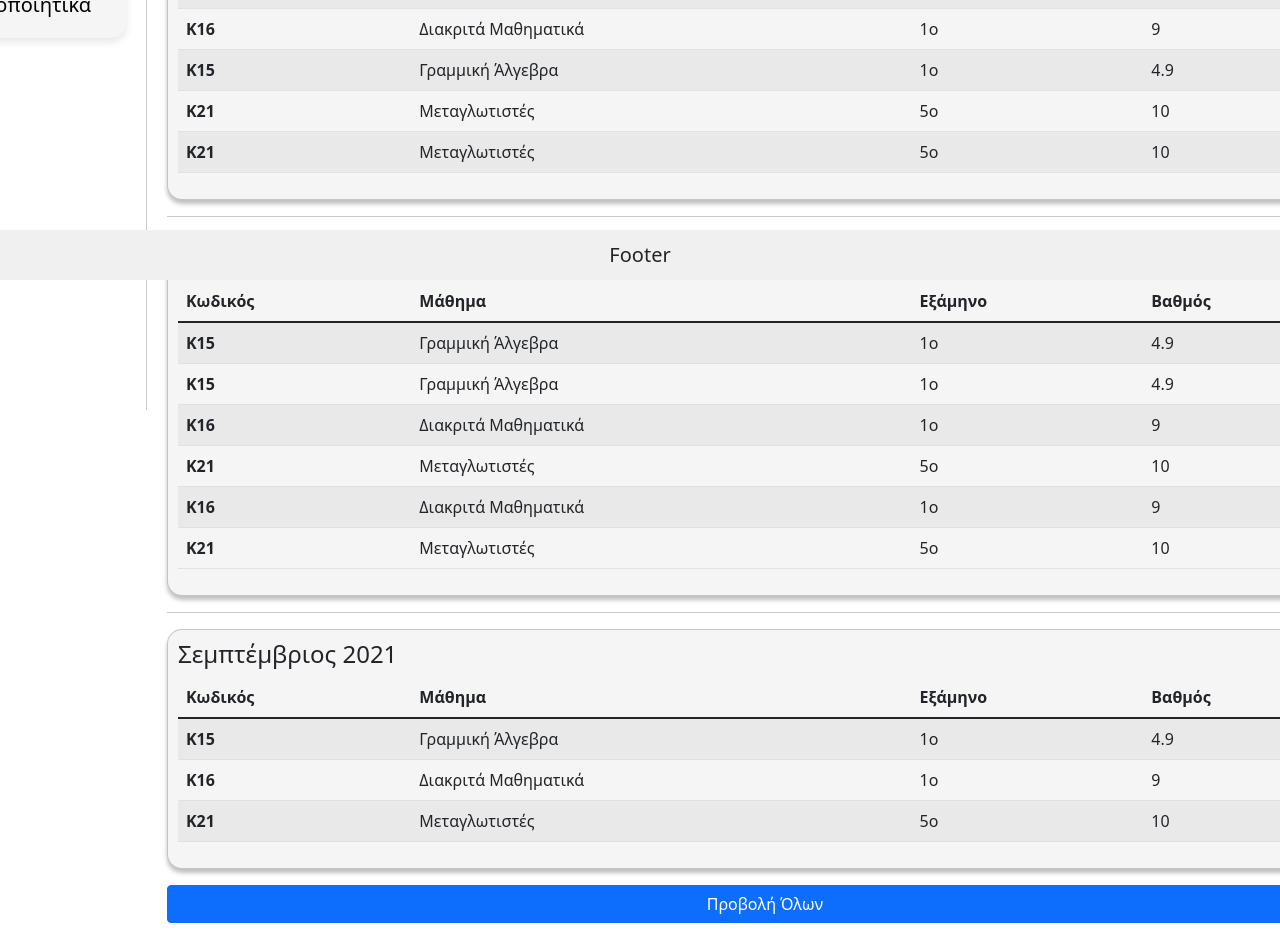
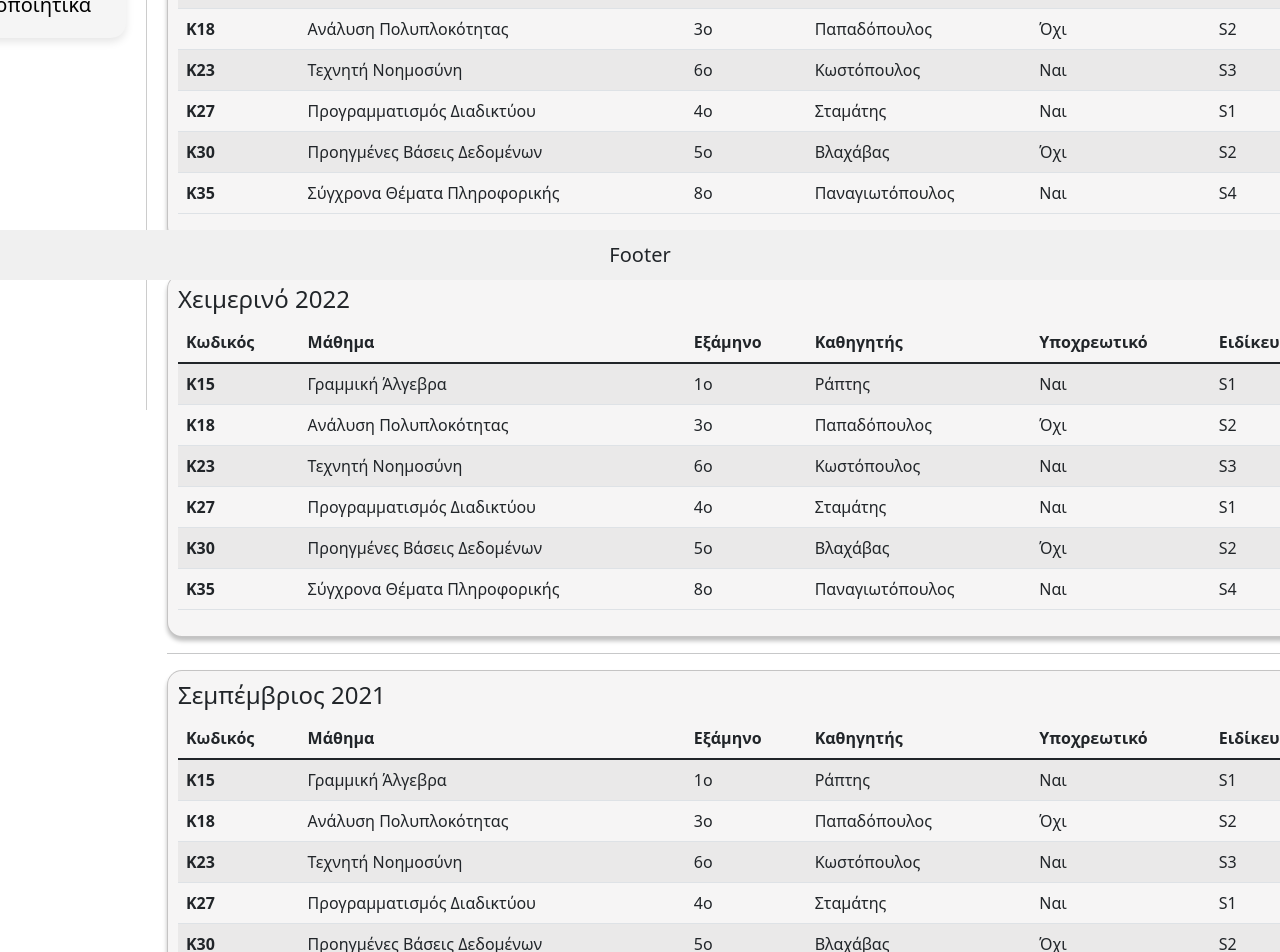
Before and after one commit to kostasalex/My_Studies-Redesign, a React (Vite) app in the folder client/: page /student/registration in a window 1280 px wide. Shown: the part 520-1472 px from the top of the page. Built offline with nearby package versions, Linux system fonts and the light colour scheme.

Commit message:
geia sas

```diff
--- a/client/src/components/UserSpecific/student/registration/OldRegistrationsSection.jsx
+++ b/client/src/components/UserSpecific/student/registration/OldRegistrationsSection.jsx
@@ -14,7 +14,9 @@ const OldRegistrations = () => {
                 <th scope="col">Κωδικός</th>
                 <th scope="col">Μάθημα</th>
                 <th scope="col">Εξάμηνο</th>
-                <th scope="col">Βαθμός</th>
+                <th scope="col">Καθηγητής</th>
+                <th scope="col">Υποχρεωτικό</th>
+                <th scope="col">Ειδίκευση</th>
               </tr>
             </thead>
             <tbody>
@@ -22,32 +24,49 @@ const OldRegistrations = () => {
                 <th scope="row">Κ15</th>
                 <td>Γραμμική Άλγεβρα</td>
                 <td>1ο</td>
-                <td>4.9</td>
+                <td>Ράπτης</td>
+                <td>Ναι</td>
+                <td>S1</td>
               </tr>
               <tr>
-                <th scope="row">K16</th>
-                <td>Διακριτά Μαθηματικά</td>
-                <td>1ο</td>
-                <td>9</td>
+                <th scope="row">Κ18</th>
+                <td>Ανάλυση Πολυπλοκότητας</td>
+                <td>3ο</td>
+                <td>Παπαδόπουλος</td>
+                <td>Όχι</td>
+                <td>S2</td>
               </tr>
               <tr>
-                <th scope="row">Κ15</th>
-                <td>Γραμμική Άλγεβρα</td>
-                <td>1ο</td>
-                <td>4.9</td>
-              </tr>
-
-              <tr>
-                <th scope="row">K21</th>
-                <td>Μεταγλωτιστές</td>
-                <td>5ο</td>
-                <td>10</td>
+                <th scope="row">K23</th>
+                <td>Τεχνητή Νοημοσύνη</td>
+                <td>6ο</td>
+                <td>Κωστόπουλος</td>
+                <td>Ναι</td>
+                <td>S3</td>
               </tr>
               <tr>
-                <th scope="row">K21</th>
-                <td>Μεταγλωτιστές</td>
+                <th scope="row">K27</th>
+                <td>Προγραμματισμός Διαδικτύου</td>
+                <td>4ο</td>
+                <td>Σταμάτης</td>
+                <td>Ναι</td>
+                <td>S1</td>
+              </tr>
+              <tr>
+                <th scope="row">K30</th>
+                <td>Προηγμένες Βάσεις Δεδομένων</td>
                 <td>5ο</td>
-                <td>10</td>
+                <td>Βλαχάβας</td>
+                <td>Όχι</td>
+                <td>S2</td>
+              </tr>
+              <tr>
+                <th scope="row">K35</th>
+                <td>Σύγχρονα Θέματα Πληροφορικής</td>
+                <td>8ο</td>
+                <td>Παναγιωτόπουλος</td>
+                <td>Ναι</td>
+                <td>S4</td>
               </tr>
             </tbody>
           </table>
@@ -56,6 +75,7 @@ const OldRegistrations = () => {
       <hr></hr>
       <div className={styles["table"]}>
         <h4>Χειμερινό 2022</h4>
+
         <div>
           <table className="table table-striped">
             <thead>
@@ -63,7 +83,9 @@ const OldRegistrations = () => {
                 <th scope="col">Κωδικός</th>
                 <th scope="col">Μάθημα</th>
                 <th scope="col">Εξάμηνο</th>
-                <th scope="col">Βαθμός</th>
+                <th scope="col">Καθηγητής</th>
+                <th scope="col">Υποχρεωτικό</th>
+                <th scope="col">Ειδίκευση</th>
               </tr>
             </thead>
             <tbody>
@@ -71,37 +93,49 @@ const OldRegistrations = () => {
                 <th scope="row">Κ15</th>
                 <td>Γραμμική Άλγεβρα</td>
                 <td>1ο</td>
-                <td>4.9</td>
+                <td>Ράπτης</td>
+                <td>Ναι</td>
+                <td>S1</td>
               </tr>
               <tr>
-                <th scope="row">Κ15</th>
-                <td>Γραμμική Άλγεβρα</td>
-                <td>1ο</td>
-                <td>4.9</td>
+                <th scope="row">Κ18</th>
+                <td>Ανάλυση Πολυπλοκότητας</td>
+                <td>3ο</td>
+                <td>Παπαδόπουλος</td>
+                <td>Όχι</td>
+                <td>S2</td>
               </tr>
               <tr>
-                <th scope="row">K16</th>
-                <td>Διακριτά Μαθηματικά</td>
-                <td>1ο</td>
-                <td>9</td>
+                <th scope="row">K23</th>
+                <td>Τεχνητή Νοημοσύνη</td>
+                <td>6ο</td>
+                <td>Κωστόπουλος</td>
+                <td>Ναι</td>
+                <td>S3</td>
               </tr>
               <tr>
-                <th scope="row">K21</th>
-                <td>Μεταγλωτιστές</td>
-                <td>5ο</td>
-                <td>10</td>
+                <th scope="row">K27</th>
+                <td>Προγραμματισμός Διαδικτύου</td>
+                <td>4ο</td>
+                <td>Σταμάτης</td>
+                <td>Ναι</td>
+                <td>S1</td>
               </tr>
               <tr>
-                <th scope="row">K16</th>
-                <td>Διακριτά Μαθηματικά</td>
-                <td>1ο</td>
-                <td>9</td>
+                <th scope="row">K30</th>
+                <td>Προηγμένες Βάσεις Δεδομένων</td>
+                <td>5ο</td>
+                <td>Βλαχάβας</td>
+                <td>Όχι</td>
+                <td>S2</td>
               </tr>
               <tr>
-                <th scope="row">K21</th>
-                <td>Μεταγλωτιστές</td>
-                <td>5ο</td>
-                <td>10</td>
+                <th scope="row">K35</th>
+                <td>Σύγχρονα Θέματα Πληροφορικής</td>
+                <td>8ο</td>
+                <td>Παναγιωτόπουλος</td>
+                <td>Ναι</td>
+                <td>S4</td>
               </tr>
             </tbody>
           </table>
@@ -109,7 +143,8 @@ const OldRegistrations = () => {
       </div>
       <hr></hr>
       <div className={styles["table"]}>
-        <h4>Σεμπτέμβριος 2021</h4>
+        <h4>Σεμπέμβριος 2021</h4>
+
         <div>
           <table className="table table-striped">
             <thead>
@@ -117,7 +152,9 @@ const OldRegistrations = () => {
                 <th scope="col">Κωδικός</th>
                 <th scope="col">Μάθημα</th>
                 <th scope="col">Εξάμηνο</th>
-                <th scope="col">Βαθμός</th>
+                <th scope="col">Καθηγητής</th>
+                <th scope="col">Υποχρεωτικό</th>
+                <th scope="col">Ειδίκευση</th>
               </tr>
             </thead>
             <tbody>
@@ -125,19 +162,49 @@ const OldRegistrations = () => {
                 <th scope="row">Κ15</th>
                 <td>Γραμμική Άλγεβρα</td>
                 <td>1ο</td>
-                <td>4.9</td>
+                <td>Ράπτης</td>
+                <td>Ναι</td>
+                <td>S1</td>
               </tr>
               <tr>
-                <th scope="row">K16</th>
-                <td>Διακριτά Μαθηματικά</td>
-                <td>1ο</td>
-                <td>9</td>
+                <th scope="row">Κ18</th>
+                <td>Ανάλυση Πολυπλοκότητας</td>
+                <td>3ο</td>
+                <td>Παπαδόπουλος</td>
+                <td>Όχι</td>
+                <td>S2</td>
               </tr>
               <tr>
-                <th scope="row">K21</th>
-                <td>Μεταγλωτιστές</td>
+                <th scope="row">K23</th>
+                <td>Τεχνητή Νοημοσύνη</td>
+                <td>6ο</td>
+                <td>Κωστόπουλος</td>
+                <td>Ναι</td>
+                <td>S3</td>
+              </tr>
+              <tr>
+                <th scope="row">K27</th>
+                <td>Προγραμματισμός Διαδικτύου</td>
+                <td>4ο</td>
+                <td>Σταμάτης</td>
+                <td>Ναι</td>
+                <td>S1</td>
+              </tr>
+              <tr>
+                <th scope="row">K30</th>
+                <td>Προηγμένες Βάσεις Δεδομένων</td>
                 <td>5ο</td>
-                <td>10</td>
+                <td>Βλαχάβας</td>
+                <td>Όχι</td>
+                <td>S2</td>
+              </tr>
+              <tr>
+                <th scope="row">K35</th>
+                <td>Σύγχρονα Θέματα Πληροφορικής</td>
+                <td>8ο</td>
+                <td>Παναγιωτόπουλος</td>
+                <td>Ναι</td>
+                <td>S4</td>
               </tr>
             </tbody>
           </table>
```
